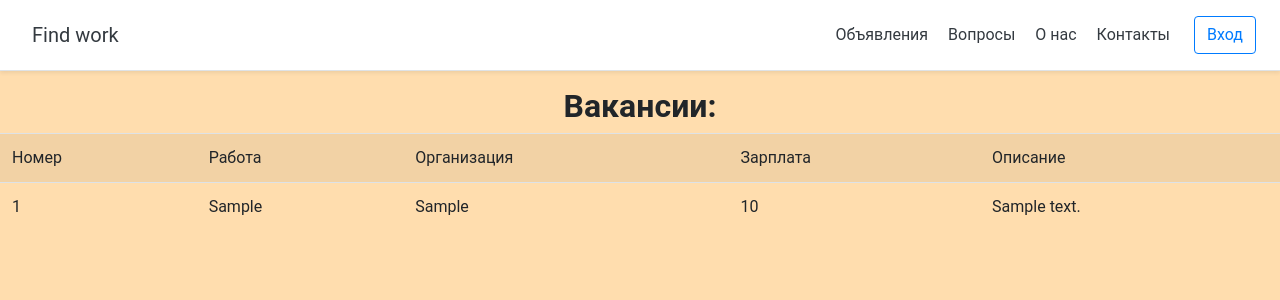
After one commit to Neto42/work, a Django app: page /fwork/ad in a window 1280 px wide. The commit adds this page. Shown: the top 300 px of the page. Run offline with Django 3.2, Linux system fonts and the light colour scheme; tables that the repository leaves empty hold one stand-in row (values such as "Sample post"); some libraries are stand-ins or nearby versions.

Commit message:
Вакансии

```diff
--- a/hh_site/models.py
+++ b/hh_site/models.py
@@ -11,6 +11,8 @@ class Work(BaseModel):
         max_length=20,
         unique=True
     )
+
+    ad_work = models.TextField(verbose_name='описание')
 
     class Meta:
         db_table = 'work'
--- a/hh_site/urls.py
+++ b/hh_site/urls.py
@@ -3,4 +3,5 @@ from .views import *
 
 urlpatterns = [
     re_path('^$', HomePageView.as_view(), name='fwork'),
+    re_path('^ad', AdListView.as_view(), name='ad-list'),
 ]
--- a/hh_site/views.py
+++ b/hh_site/views.py
@@ -1,4 +1,4 @@
-from django.views.generic import TemplateView
+from django.views.generic import TemplateView, ListView
 
 from hh_site.models import Work, Ad
 from organization.models import Organization
@@ -17,3 +17,15 @@ class HomePageView(TemplateView):
                                + CommentQuestion.objects.all().count() + CommentAnswer.objects.all().count())
 
         return context
+
+
+class AdListView(ListView):
+    model = Work
+    template_name = "html/hh_site/ad_list.html"
+    paginate_by = 10
+
+    def get_context_data(self, **kwargs):
+        context = super().get_context_data(**kwargs)
+        context['ads'] = Ad.objects.all()
+
+        return context
--- a/templates/html/base/base.html
+++ b/templates/html/base/base.html
@@ -24,8 +24,5 @@
     </div>
 
     {% block content %}{% endblock %}
-    <div id="ccopyright">
-        <address class="address">&#0169; Афанасьев Н.С. 2020 год.</address>
-	</div>
 </body>
 </html>
--- /dev/null
+++ b/templates/html/hh_site/ad_list.html
@@ -0,0 +1,23 @@
+{% extends 'html/base/base.html' %}
+
+{% block content %}
+    <h2 class="text-center"><strong>Вакансии:</strong></h2>
+    <table class="table table-striped">
+        <tr>
+            <td>Номер</td>
+            <td>Работа</td>
+            <td>Организация</td>
+            <td>Зарплата</td>
+            <td>Описание</td>
+        </tr>
+        {% for ad in ads %}
+            <tr>
+                <td class="active">{{ ad.pk }}</td>
+                <td class="success">{{ ad.work }}</td>
+                <td class="warning">{{ ad.organization }}</td>
+                <td class="danger">{{ ad.salary }}</td>
+                <td class="info">{{ ad.ad_text }}</td>
+            </tr>
+        {% endfor %}
+    </table>
+{% endblock %}
--- a/templates/html/hh_site/fwork.html
+++ b/templates/html/hh_site/fwork.html
@@ -12,7 +12,7 @@
                     <li>Количество комментариев: {{ comments }}</li>
                 </ul>
                 <div class="block">
-                    <a class="a btn bt btn-success btn-lg" href="#">Посмотреть вакансии</a>
+                    <a class="a btn bt btn-success btn-lg" href="{% url 'ad-list' %}">Посмотреть вакансии</a>
                     <a class="a btn bt btn-success btn-lg" href="#">Задать вопрос</a>
                 </div>
             </div>
--- a/templates/static/css/style.css
+++ b/templates/static/css/style.css
@@ -2,12 +2,6 @@
 body {
     font-family: "Roboto", "Lucida Grande", "DejaVu Sans", "Bitstream Vera Sans", Verdana, Arial, sans-serif;
     background-color: rgba(255,186,87,0.48);
-}
-
-#ccopyright {
-    clear: both;
-    text-align: center;
-    padding-top: 170px;
 }
 
 address {
@@ -50,3 +44,5 @@ address {
     width: 400px;
     height: 400px;
 }
+
+/* Ad */
```
